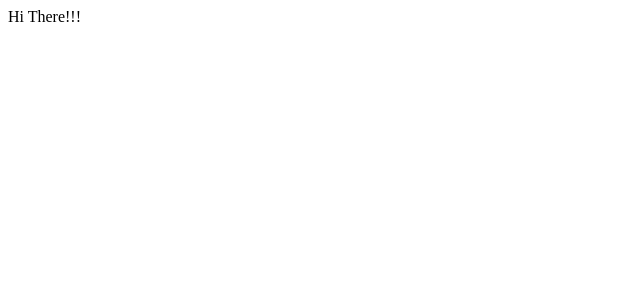
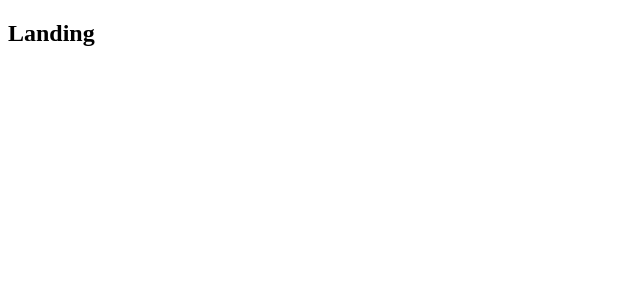
Before and after one commit to w73919612/NodeWithReact, a React (Create React App) app in the folder client/: page / in a window 1280 px wide. Shown: the top 300 px of the page, without its empty margins (0-640 px from the left). Built offline with nearby package versions, Linux system fonts and the light colour scheme.

Commit message:
End of Lesson 69.

```diff
--- a/client/src/components/App.js
+++ b/client/src/components/App.js
@@ -1,9 +1,19 @@
 import React from 'react';
+import { BrowserRouter, Route} from 'react-router-dom';
+
+const Dashboard = () => <h2>Dashboard</h2>
+const SurveyNew = () => <h2>SurveyNew</h2>
+const Landing = () => <h2>Landing</h2>
+
 
 const App = () => {
   return (
     <div>
-      Hi There!!!
+      <BrowserRouter>
+        <div>
+          <Route path="/" component={Landing} />
+        </div>
+      </BrowserRouter>
     </div>
   );
 };
```
